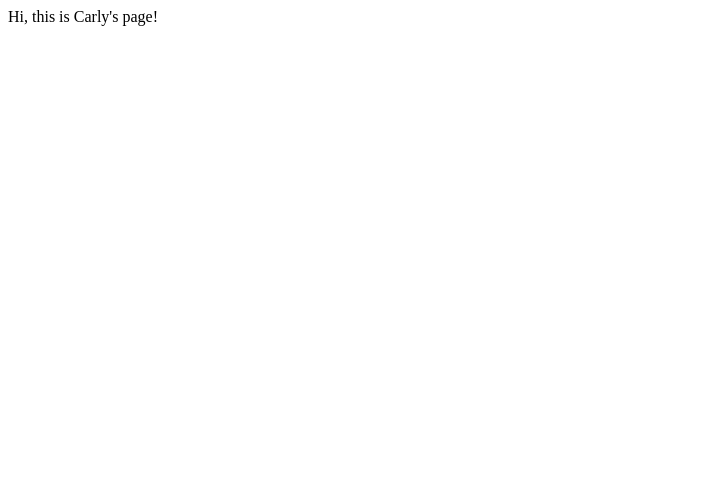
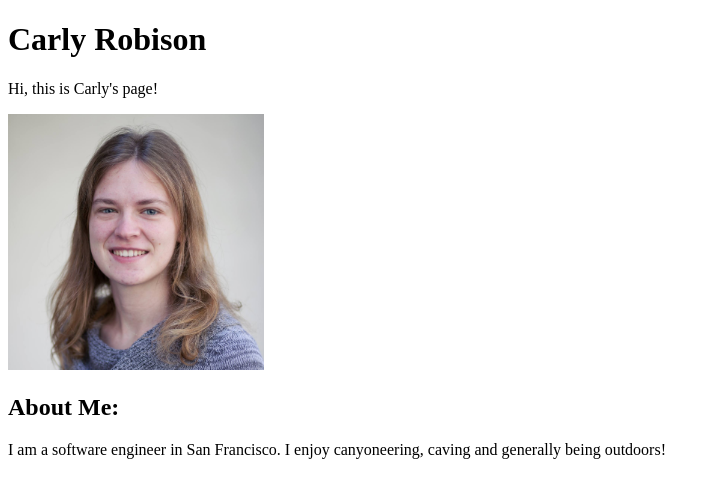
Before and after one commit to carlyrobison/carlyrobison.github.io, a plain HTML site: page index.html in a window 1280 px wide. Shown: the whole page, without its empty margins (0-720 px from the left). Drawn offline with Linux system fonts and the light colour scheme.

Commit message:
Added photo and short description.

```diff
--- a/index.html
+++ b/index.html
@@ -6,6 +6,13 @@
     <script src="../js/sketch.js"></script>
     </head>
   <body>
-  Hi, this is Carly's page!
+  <h1>Carly Robison</h1>
+
+  <p>Hi, this is Carly's page!</p>
+
+  <div><img src="/media/profpic.jpg" alt="Headshot of Carly Robison" style="width:20vw"></div>
+
+  <h2>About Me: </h2>
+  <p>I am a software engineer in San Francisco. I enjoy canyoneering, caving and generally being outdoors!</p>
   </body>
 </html>
```
Also changed, not shown: media/profpic.jpg (added).
